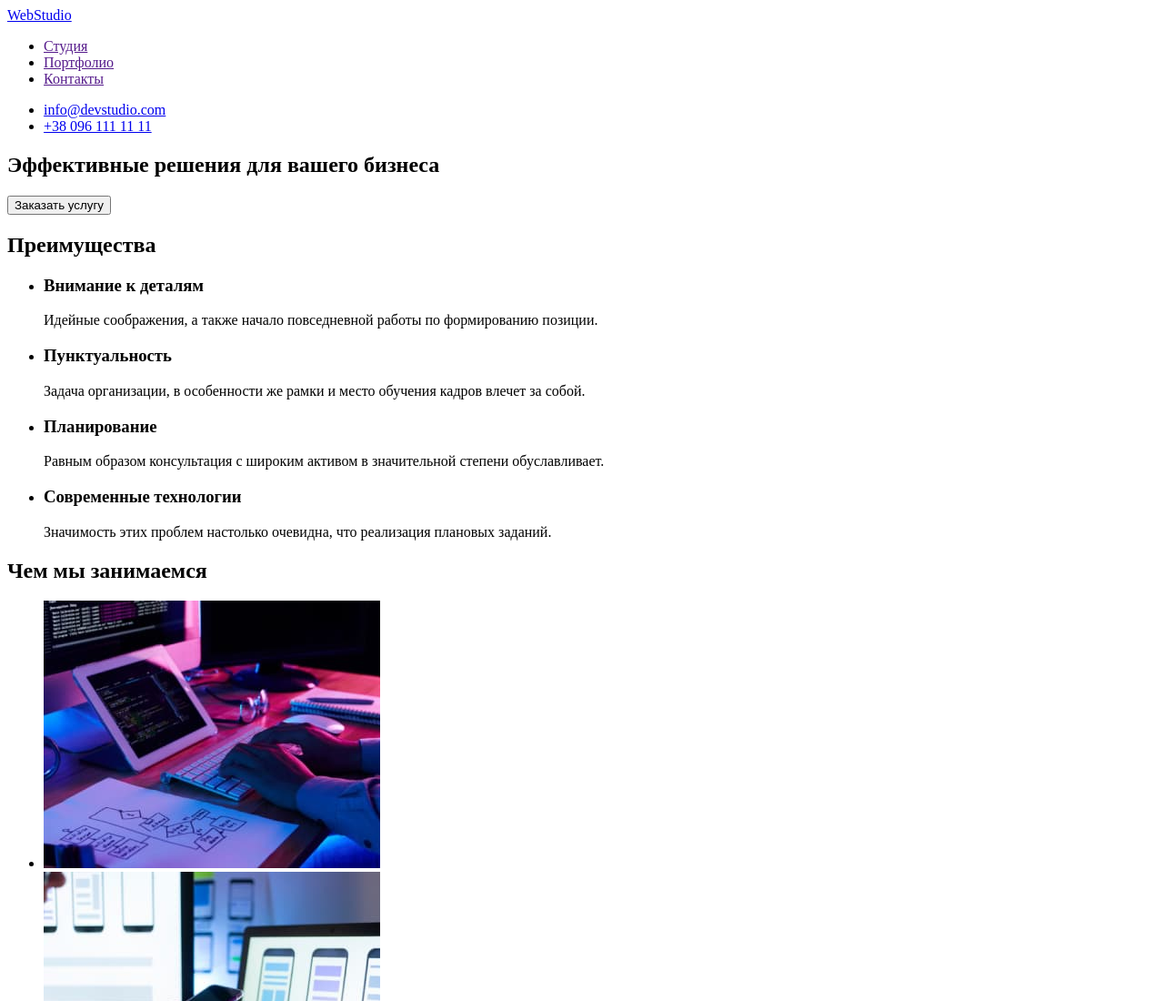
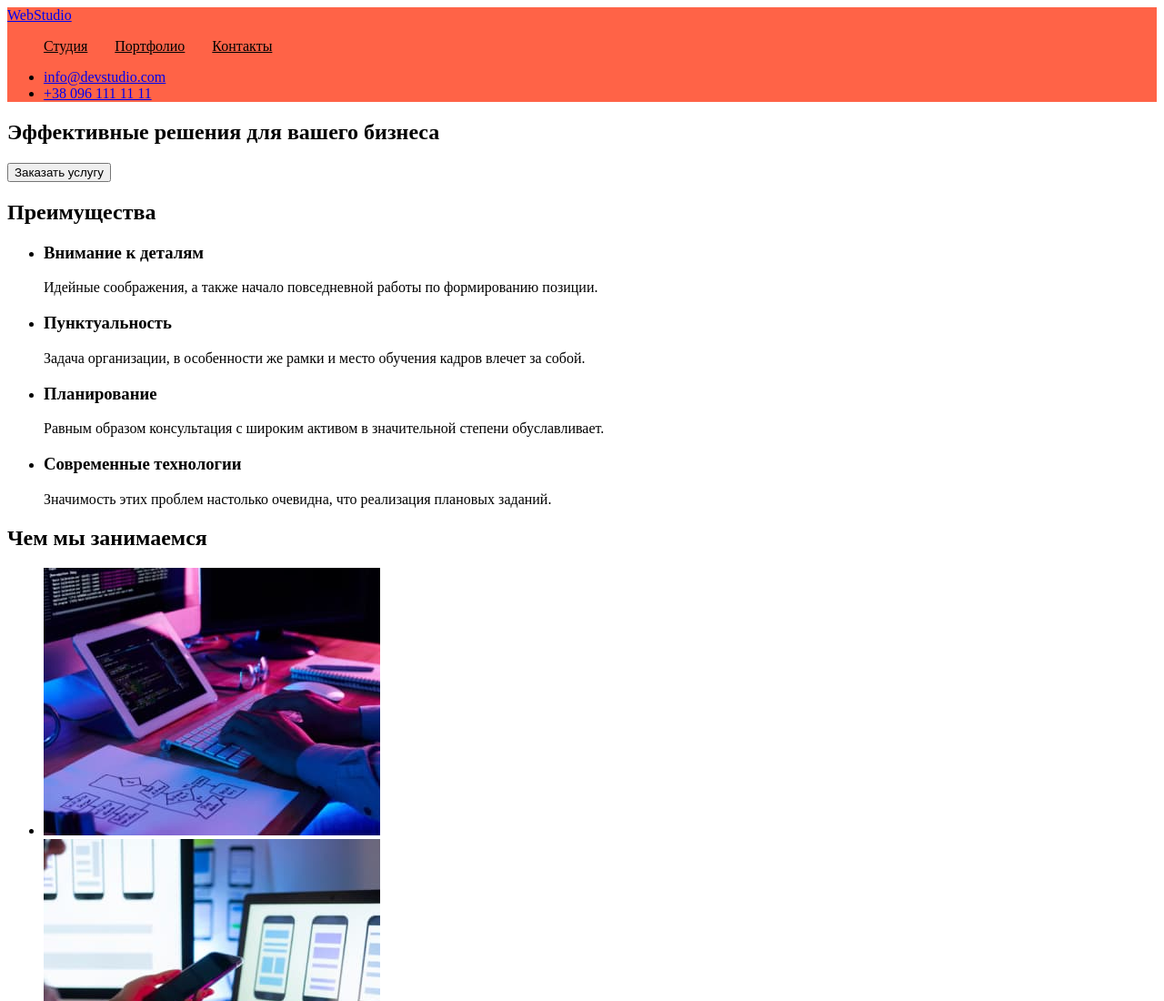
Before and after one commit to roma-cwby/goit-markup-hw-01, a plain HTML site: page index.html in a window 1280 px wide. Shown: the top 1100 px of the page at 91% size. Drawn offline with Linux system fonts and the light colour scheme.

Commit message:
add styles.css and header style

```diff
--- a/index.html
+++ b/index.html
@@ -5,16 +5,17 @@
     <meta http-equiv="X-UA-Compatible" content="IE=edge" />
     <meta name="viewport" content="width=device-width, initial-scale=1.0" />
     <title>WebStudio</title>
+    <link rel="stylesheet" href="./styles.css">
   </head>
 
   <body>
-    <header>
+    <header class="header">
       <nav>
         <a href="/">WebStudio</a>
-        <ul>
-          <li><a href="">Студия</a></li>
-          <li><a href="">Портфолио</a></li>
-          <li><a href="">Контакты</a></li>
+        <ul class="header__list">
+          <li><a class="header__link" href="">Студия</a></li>
+          <li><a class="header__link" href="">Портфолио</a></li>
+          <li><a class="header__link" href="">Контакты</a></li>
         </ul>
       </nav>
 
--- /dev/null
+++ b/styles.css
@@ -0,0 +1,16 @@
+.header{
+    background-color: tomato;
+}
+
+.header__list{
+    display: flex;
+    list-style: none;
+}
+
+.header__list li:not(:last-child){
+    margin-right: 30px;
+}
+
+.header__link{
+    color: #000000;
+}
```
